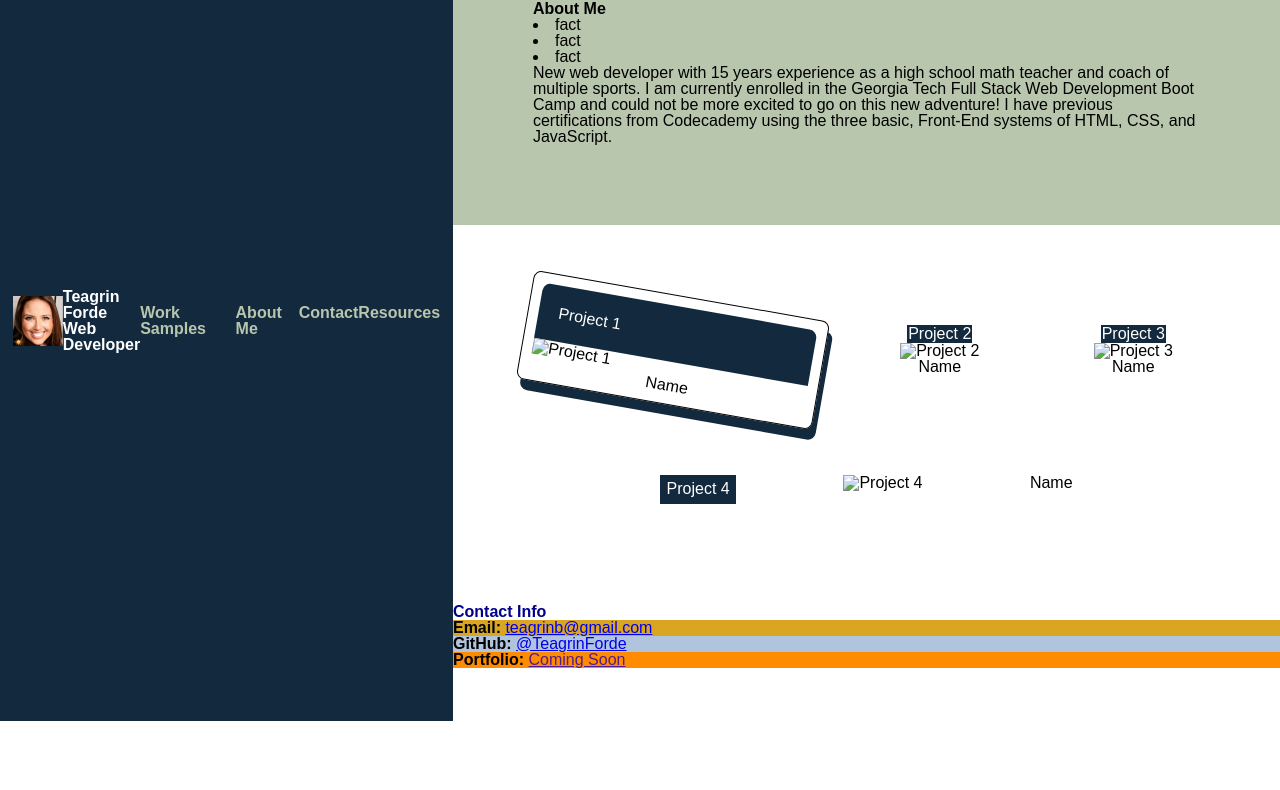
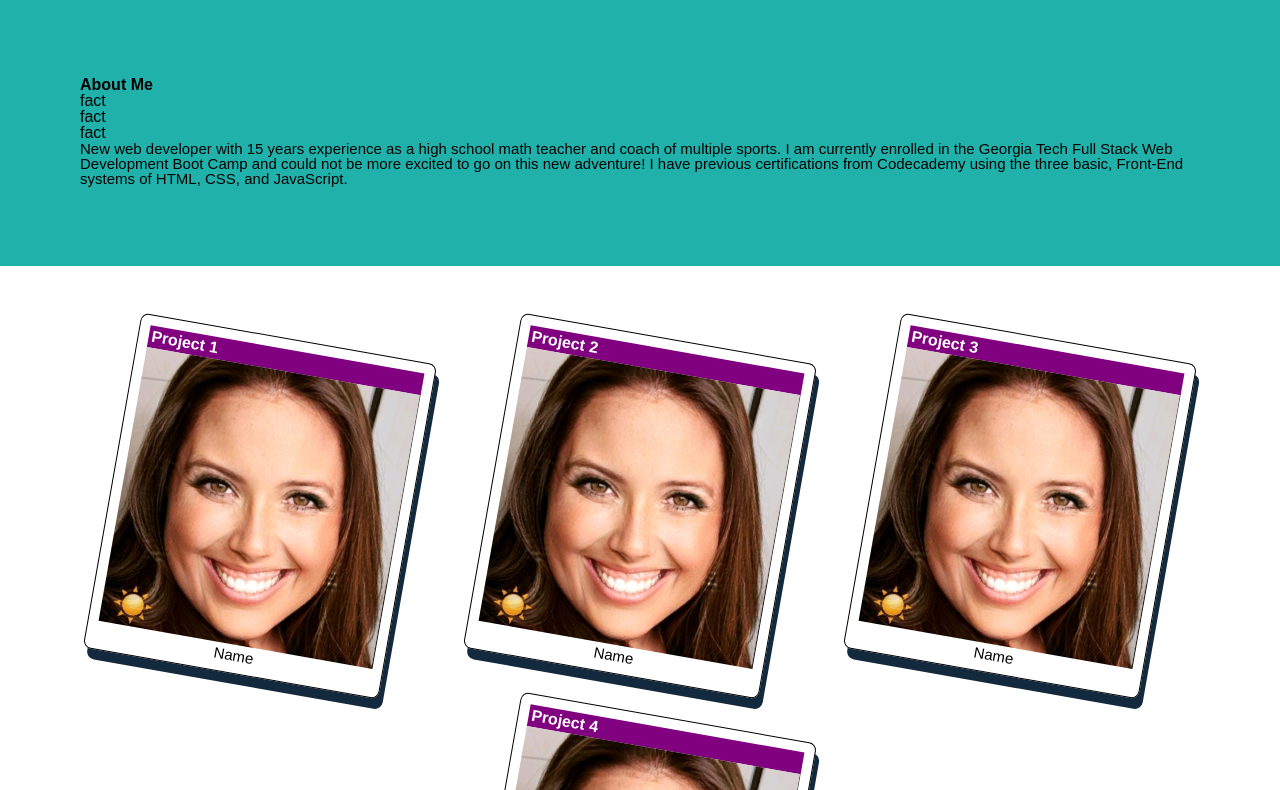
Before and after one commit to TeagrinForde/Teagrin-Forde-Portfolio, a plain HTML site: page index.html in a window 1280 px wide. Shown: the part 79-869 px from the top of the page. Before the commit the page ends 800 px from the top, so only its background shows below. Drawn offline with Linux system fonts and the light colour scheme.

Commit message:
format css update

```diff
--- a/index.html
+++ b/index.html
@@ -8,67 +8,74 @@
   <link rel="stylesheet" href="./resources/style.css">
 </head>
 
-  <body>
+
 <header>
-      <img rel="image/jpg" src="./resources/Profile Pic.jpg" width="50px" alt="Teagrin Forde">
+  <div class="inline">
+      <img rel="image/jpg" src="./resources/Profile Pic.jpg" alt="Teagrin Forde">
       <div class="block">
-        <h1>Teagrin Forde</h1>
-        <h6>Web Developer</h6>
+        <h1 class="name">Teagrin Forde</h1>
+        <p>Web Developer</p>
+      </div>
     </div>
   <nav>
     <ul>
       <li><a href="#">Work Samples</a></li>
       <li><a href="#">About Me</a></li>
       <li><a href="#">Contact</a></li>
-        <li><a href="#">Resources</a></li>
     </ul>
   </nav>
 </header>
 
+<body>
 
-    <main>
   <aside>
-        <h2>About Me</h2>
+    <h2 class="aboutMe">About Me</h2>
+    <ul>
       <li>fact</li>
       <li>fact</li>
       <li>fact</li>
-          <p>New web developer with 15 years experience as a high school math teacher and coach of multiple sports. I am currently enrolled in the Georgia Tech Full Stack Web Development Boot Camp and could not be more excited to go on this new adventure! I have previous certifications from Codecademy using the three basic, Front-End systems of HTML, CSS, and JavaScript.</p>
+    </ul>
+    <p>New web developer with 15 years experience as a high school math teacher and coach of multiple sports. I am
+      currently enrolled in the Georgia Tech Full Stack Web Development Boot Camp and could not be more excited to go
+      on this new adventure! I have previous certifications from Codecademy using the three basic, Front-End systems
+      of HTML, CSS, and JavaScript.</p>
   </aside>
 
-        <div class="projects">
-          <section class="card">
-            <header>Project 1</header>
-            <img src="" alt="Project 1" />
+  <div class="workSamples">
+    <section class="project">
+      <h1 class='top'>Project 1</h1>
+      <img rel="image/jpg" src="./resources/Profile Pic.jpg" alt="Project 1" />
       <p>Name</p>
     </section>
 
-          <section class="projects">
-            <header>Project 2</header>
-            <img src="" alt="Project 2" />
+    <section class="project">
+      <h1 class='top'>Project 2</h1>
+      <img rel="image/jpg" src="./resources/Profile Pic.jpg" alt="Project 2" />
       <p>Name</p>
     </section>
 
-          <section class="projects">
-            <header>Project 3</header>
-            <img src="" alt="Project 3"/>
+    <section class="project">
+      <h1 class='top'>Project 3</h1>
+      <img rel="image/jpg" src="./resources/Profile Pic.jpg" alt="Project 3" />
       <p>Name</p>
     </section>
 
-          <section class="projects">
-            <header>Project 4</header>
-            <img src=""  alt="Project 4"/>
+    <section class="project">
+      <h1 class='top'>Project 4</h1>
+      <img rel="image/jpg" src="./resources/Profile Pic.jpg" alt="Project 4" />
       <p>Name</p>
     </section>
   </div>
 
-        <section>
-          <h2 class="title">Contact Info</h2>
+  <footer>
+    <h2 class="contact">Contact Info</h2>
     <ul>
       <li id="email"><strong>Email: </strong><a href="mailto:teagrinb@gmail.com">teagrinb@gmail.com</a></li>
       <li id="github"><strong>GitHub: </strong><a href="https://github.com/TeagrinForde">@TeagrinForde</a></li>
-            <li id="portfolio"><strong>Portfolio:  </strong><a href="">Coming Soon</a></li>
+      <li id="portfolio"><strong>LinkedIn Profile: </strong><a
+          href="https://www.linkedin.com/in/teagrin-forde-519422197/">Teagrin Forde</a></li>
     </ul>
-        </section>
+  </footer>
 
 </body>
 
--- a/resources/style.css
+++ b/resources/style.css
@@ -1,7 +1,6 @@
 body {
   font-family: Arial;
   margin: 0;
-  display: flex;
 }
 
 header {
@@ -11,14 +10,33 @@
   justify-content: space-between;
   align-items: center;
   padding: 1%;
-  background-color: #13293d;
+  background-color: purple;
   color: #fff;
+}
+
+.inline {
+  display: flex;
+  align-items: center;
+}
+
+header img {
+  width: 50px;
+}
+
+.name {
+  font-size: 20px;
+}
+
+p {
+  font-size: 15px;
+  ;
 }
 
 nav ul {
   display: flex;
   justify-content: space-between;
   min-width: 300px;
+  padding: 5px;
 }
 
 nav a {
@@ -33,7 +51,7 @@
 
 aside {
   flex: 1;
-  background-color: #b9c6ae;
+  background-color: lightseagreen;
   padding: 80px;
   text-align: left;
 }
@@ -46,7 +64,18 @@
   color: #fff;
 }
 
-.projects {
+.top {
+  font-family: Arial;
+  margin: 0;
+  display: flex;
+  justify-content: space-between;
+  align-items: center;
+  padding: 1%;
+  background-color: purple;
+  color: #fff;
+}
+
+.workSamples {
   flex: 4;
   background-color: #fff;
   padding: 50px;
@@ -56,7 +85,7 @@
   align-items: flex-start;
 }
 
-.card {
+.project {
   border-style: solid;
   border-width: 1px;
   padding: 10px;
@@ -67,16 +96,16 @@
   transform: rotate(10deg);
 }
 
-.card header {
+.project header {
   padding: 20px;
   border-radius: 8px 8px 0px 0px;
 }
 
-.card p {
+.project p {
   text-align: center;
 }
 
-.card img {
+.project img {
   width: 100%;
 }
 
@@ -89,18 +118,6 @@
 }
 
 
-#email {
-  background-color: goldenrod;
-}
-
-#github {
-  background-color: lightsteelblue;
-}
-
-#portfolio {
-  background-color: darkorange;
-}
-
 
 @media screen and (max-width: 768px) {
   header,
```
Lines whose indentation alone changed are shown as unchanged.
